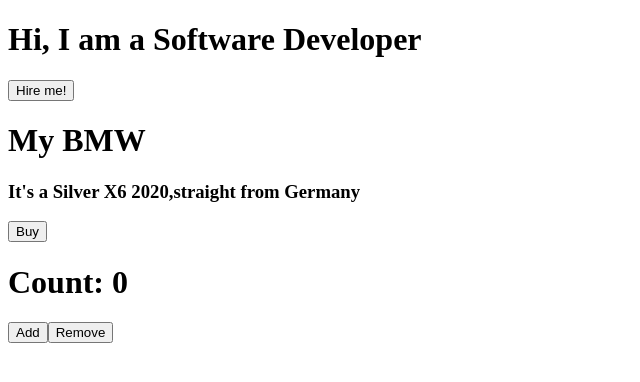
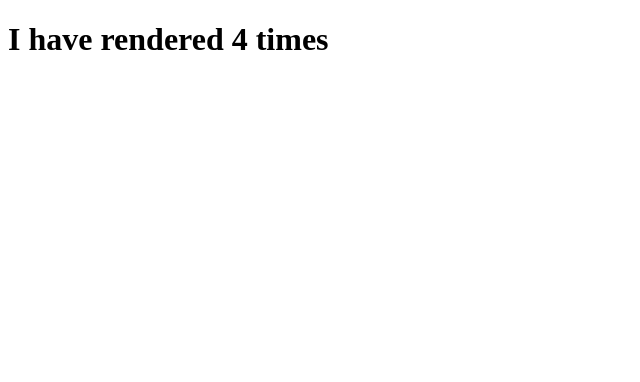
Before and after one commit to samwanyua/React, a React (Create React App) app: page / in a window 1280 px wide. Shown: the top 382 px of the page, without its empty margins (0-640 px from the left). Built offline with nearby package versions, Linux system fonts and the light colour scheme.

Commit message:
Implement useEffect without dependencies

```diff
--- a/src/App.js
+++ b/src/App.js
@@ -1,9 +1,12 @@
 // src/App.js
 // import './App.css';
-import { useState } from "react";
+import { useState, useEffect } from "react";
 
 
 function App() {
+
+  // useState
+
   const [counter, setCounter] = useState(0); // 0 is the initial value
   // console.log(counter);
 
@@ -50,11 +53,30 @@
     setCount((prev) => prev -1)
   }
 
+  // UseEffect
+  // useEffect(callback, [dependecy])
+  // useEffect(callback, [])
+  // useEffect(callback)
+
+  const [cout, setCout] = useState(0);
+
+  // useEffect without dependencies
+  useEffect(() => {
+    setTimeout(()=>{
+      setCout((cout) => cout+1)
+    },2000)
+  })
+
+
+
+
+
+
 
 
   return (
     <>
-      <h1>Hi, I am a Software {role}</h1>
+      {/* <h1>Hi, I am a Software {role}</h1>
       <button onClick={changeColor}>Hire me!</button>
 
       <h1>My {car.brand} </h1>
@@ -63,7 +85,9 @@
 
       <h1>Count: {count} </h1>
       <button onClick={increaseCount}>Add</button>
-      <button onClick={decreaseCount}>Remove</button>
+      <button onClick={decreaseCount}>Remove</button> */}
+
+      <h1>I have rendered {cout} times</h1>
     </>
 
   );
```
Also changed, not shown: Notes/Notes.txt.
